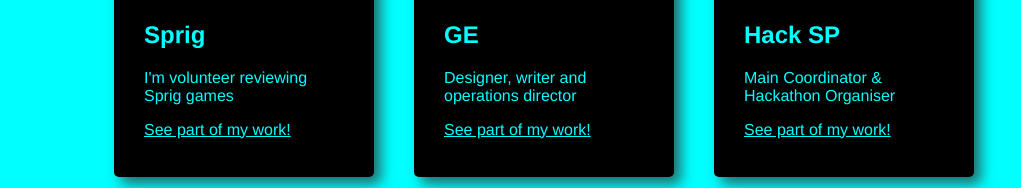
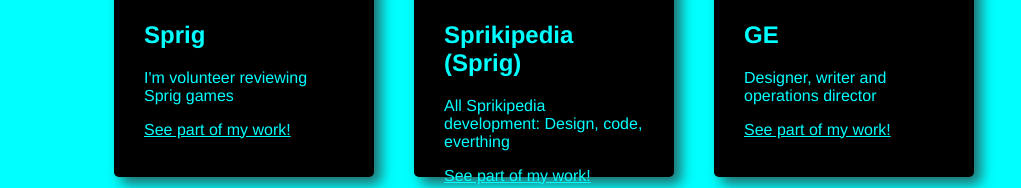
Before and after one commit to LucasHT22/my-website, an Astro site: page / in a window 1280 px wide. Shown: the part 688-876 px from the top of the page, without its empty margins (96-1117 px from the left). Built offline with nearby package versions, Linux system fonts and the light colour scheme; Astro itself is replaced by a stand-in of ours.

Commit message:
add sprikipedia

```diff
--- a/src/pages/index.astro
+++ b/src/pages/index.astro
@@ -43,6 +43,7 @@
 		<h1>Currently working on:</h1>
 		<div class="cards">
 			<Card image="cloud-1gwhy4jr2-hack-club-bot.vercel.app/0image.png" name="Sprig" link="github.com/hackclub/sprig" imglink="cloud-kh9fo584d-hack-club-bot.vercel.app/0icons8-github.svg" description="I'm volunteer reviewing Sprig games" />
+			<Card image="cloud-1wrs9wszr-hack-club-bot.vercel.app/0frame_2__1_.png" name="Sprikipedia (Sprig)" link="github.com/hackclub/sprig" imglink="cloud-kh9fo584d-hack-club-bot.vercel.app/0icons8-github.svg" description="All Sprikipedia development: Design, code, everthing" />
 			<Card image="cloud-663l6uiwe-hack-club-bot.vercel.app/0design_sem_nome__10_.png" name="GE" link="instagram.com/ge_colegio.interativo" imglink="cloud-d10b68igp-hack-club-bot.vercel.app/0icons8-instagram.svg" description="Designer, writer and operations director" />
 			<Card image="cloud-3kwnfmsw1-hack-club-bot.vercel.app/0logo__1_.png" name="Hack SP" link="github.com/HACK-SP-BR" imglink="cloud-kh9fo584d-hack-club-bot.vercel.app/0icons8-github.svg" description="Main Coordinator & Hackathon Organiser" />
 			<Card2 image="cloud-8h370c7mu-hack-club-bot.vercel.app/0frame_24.svg" name="Others Hackathons..." description="Working to organize a hackathon in the city of Sao Paulo, I'm also ahead of others hackathon plans in Sao Paulo, like Codeday Sao Paulo and Leste Hackers." link="0" imglink="0" />
```
